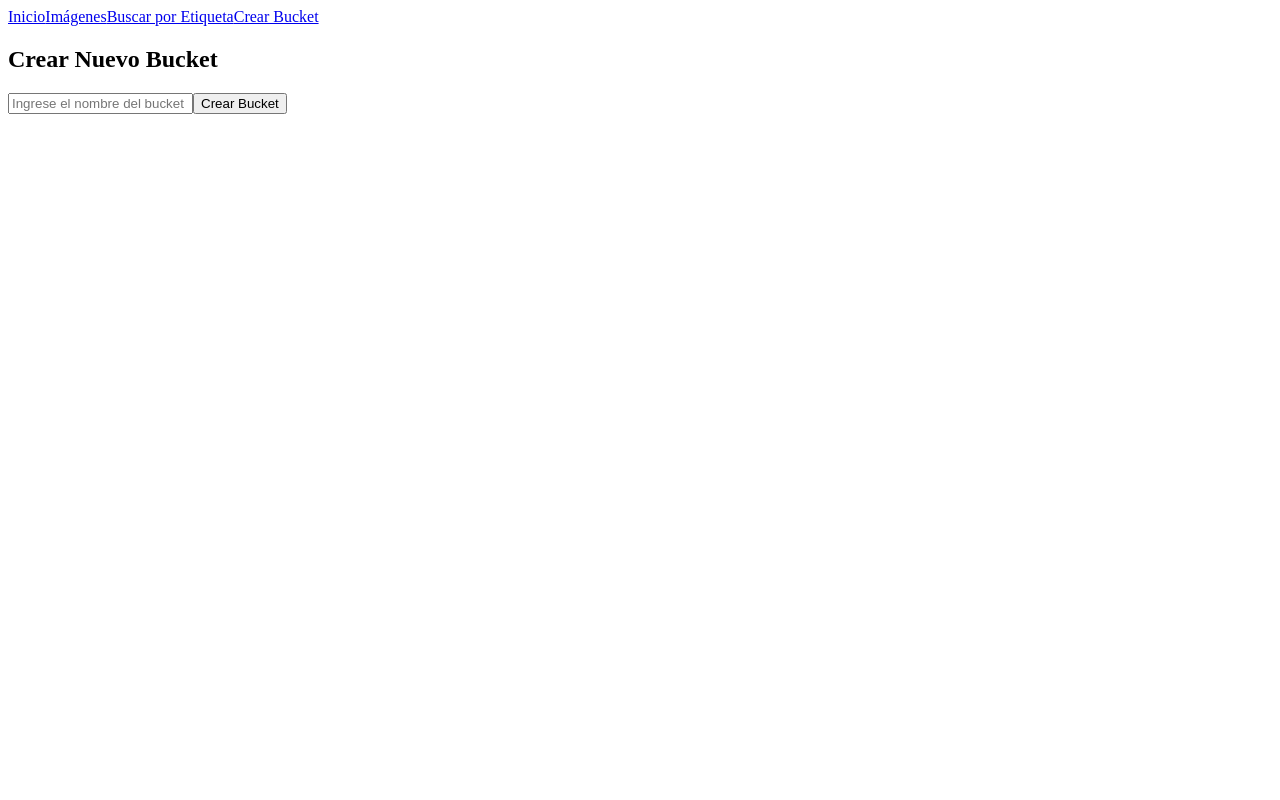
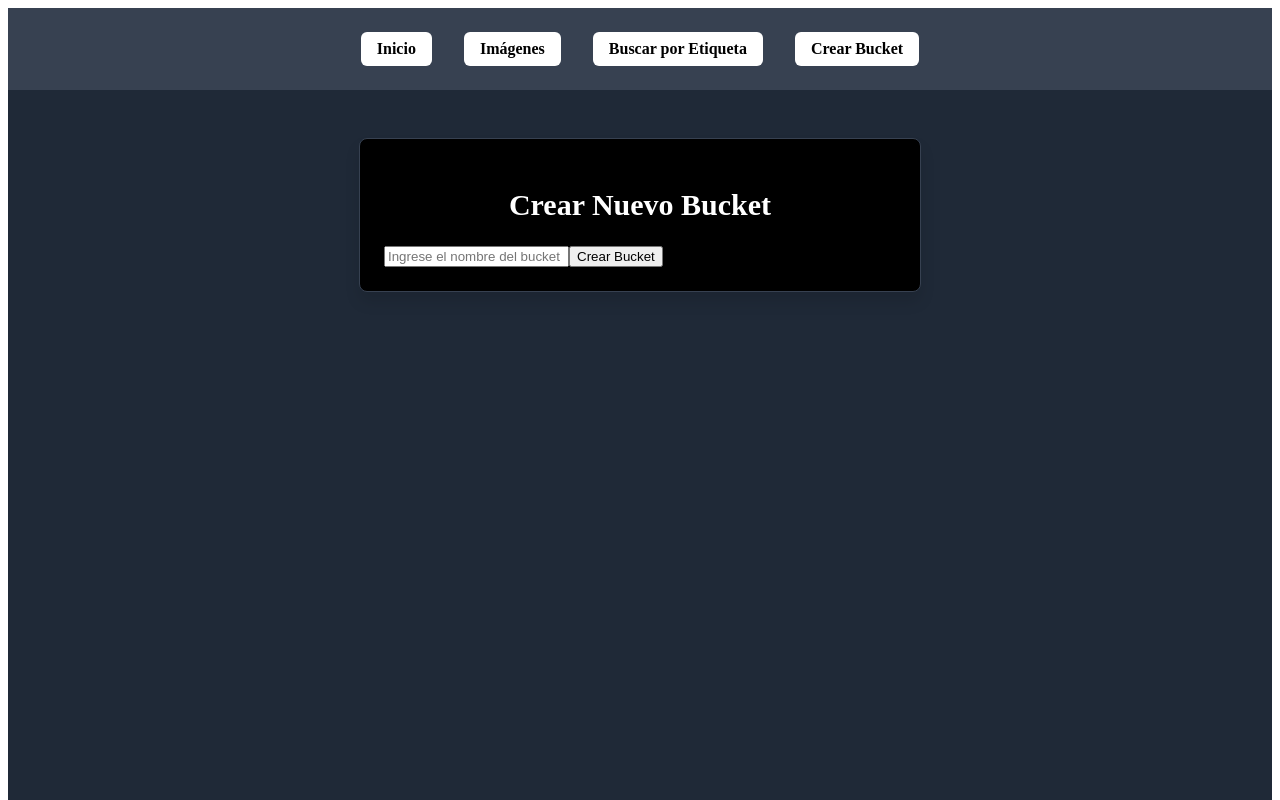
Before and after one commit to Luisen1/TestFrontStorage, a React (Vite) app: page /create-bucket in a window 1280 px wide. Shown: the top 800 px of the page. Built offline with nearby package versions, Linux system fonts and the light colour scheme.

Commit message:
implementation of styles pages

```diff
--- a/src/App.tsx
+++ b/src/App.tsx
@@ -1,24 +1,27 @@
+import './index.css';       // Estilos de Tailwind
+import './AppCustom.css';
 import React from 'react';
 import { BrowserRouter, Routes, Route, Link } from 'react-router-dom';
 import ImagesPage from './ImagesPage';
 import ImageSearchByLabel from './ImageSearchByLabel';
 import CreateBucket from './CreateBucket';
 
+
 const Home: React.FC = () => (
   <div className="p-4 text-center">
-    <h1 className="text-4xl font-bold mb-4">Bienvenido a TestFrontStorage</h1>
-    <p>Utiliza la navegación para acceder a las funcionalidades.</p>
+    <h1 className="text-4xl font-bold mb-4 text-white">Bienvenidos</h1>
   </div>
 );
 
 const App: React.FC = () => {
   return (
     <BrowserRouter>
-      <nav className="bg-gray-200 p-4 flex justify-center gap-4">
-        <Link to="/" className="text-blue-600 hover:underline">Inicio</Link>
-        <Link to="/images" className="text-blue-600 hover:underline">Imágenes</Link>
-        <Link to="/search" className="text-blue-600 hover:underline">Buscar por Etiqueta</Link>
-        <Link to="/create-bucket" className="text-blue-600 hover:underline">Crear Bucket</Link>
+      <div className="min-h-screen bg-gray-800">
+        <nav className="bg-gray-700 p-4 flex justify-center gap-4">
+          <Link to="/" className="text-white hover:underline">Inicio</Link>
+          <Link to="/images" className="text-white hover:underline">Imágenes</Link>
+          <Link to="/search" className="text-white hover:underline">Buscar por Etiqueta</Link>
+          <Link to="/create-bucket" className="text-white hover:underline">Crear Bucket</Link>
         </nav>
         <Routes>
           <Route path="/" element={<Home />} />
@@ -26,6 +29,7 @@ const App: React.FC = () => {
           <Route path="/search" element={<ImageSearchByLabel />} />
           <Route path="/create-bucket" element={<CreateBucket />} />
         </Routes>
+      </div>
     </BrowserRouter>
   );
 };
--- /dev/null
+++ b/src/AppCustom.css
@@ -0,0 +1,36 @@
+/* AppCustom.css */
+
+/* Aseguramos que el contenedor general mantenga el fondo oscuro deseado */
+.min-h-screen.bg-gray-800 {
+    min-height: 120vh !important; /* Aumentamos la altura mínima */
+    background-color: #1f2937 !important;
+  }
+
+  /* Ajustamos la barra de navegación (nav) */
+  nav.bg-gray-700 {
+    background-color: #374151 !important;
+    padding: 1.5rem !important; /* Un poco más de padding para darle elegancia */
+    display: flex;
+    justify-content: center;
+    gap: 2rem !important; /* Aumenta la separación entre los enlaces */
+  }
+
+  /* Estilos para los enlaces dentro del nav */
+  nav.bg-gray-700 a {
+    background-color: #ffffff !important; /* Fondo blanco */
+    color: #000000 !important;            /* Texto negro */
+    padding: 0.5rem 1rem !important;       /* Espaciado interno */
+    border-radius: 0.375rem !important;     /* Bordes redondeados */
+    font-weight: 600 !important;           /* Seminegrita */
+    text-decoration: none !important;      /* Quitar subrayado */
+    transition: background-color 0.2s ease-in-out !important;
+  }
+
+  /* Efecto hover: cambia a un gris muy claro */
+  nav.bg-gray-700 a:hover {
+    background-color: #f0f0f0 !important;
+  }
+  .p-4.text-center h1 {
+    color: #ffffff !important;
+    text-align: center !important; /* Se asegura de que el texto esté centrado */
+  }
--- /dev/null
+++ b/src/CreateBucket.css
@@ -0,0 +1,33 @@
+/* CreateBucket.css */
+
+/* Contenedor general que centra el contenido horizontalmente y lo alinea en la parte superior */
+.create-bucket-container {
+    display: flex;
+    justify-content: center;
+    align-items: flex-start; /* Alinea en la parte superior */
+    min-height: 100vh;
+    background-color: #1f2937; /* Gris oscuro, similar a bg-gray-800 */
+    margin: 0;
+    padding: 2rem 0; /* Espacio superior e inferior */
+}
+
+/* Contenedor del recuadro (la caja del bucket) */
+.create-bucket-box {
+    background-color: #000; /* Fondo negro */
+    border: 1px solid #374151; /* Borde gris (equivalente a border-gray-700) */
+    border-radius: 0.5rem; /* rounded-lg */
+    box-shadow: 0 10px 15px rgba(0, 0, 0, 0.1); /* Sombra similar a shadow-lg */
+    padding: 1.5rem; /* p-6 */
+    max-width: 32rem; /* max-w-lg */
+    width: 100%;
+    margin: 1rem;
+}
+
+/* Título principal */
+.create-bucket-box h2 {
+    color: #fff; /* Títulos en blanco */
+    text-align: center;
+    font-size: 1.875rem; /* Aproximadamente 3xl */
+    font-weight: bold;
+    margin-bottom: 1.5rem;
+}
--- a/src/CreateBucket.tsx
+++ b/src/CreateBucket.tsx
@@ -1,4 +1,5 @@
 import React, { useState } from 'react';
+import './CreateBucket.css';
 
 const CreateBucket: React.FC = () => {
   const [bucketName, setBucketName] = useState('');
@@ -7,33 +8,29 @@ const CreateBucket: React.FC = () => {
   const [errorMessage, setErrorMessage] = useState<string | null>(null);
 
   const handleCreateBucket = async () => {
-    // Evita enviar petición si el nombre está vacío
     if (!bucketName.trim()) return;
-
     setLoading(true);
     setSuccessMessage(null);
     setErrorMessage(null);
 
     try {
-      // Petición POST al endpoint
       const response = await fetch('http://localhost:3030/api/bucket/create', {
         method: 'POST',
         headers: {
-          'Content-Type': 'application/json'
+          'Content-Type': 'application/json',
         },
-        body: JSON.stringify({ name: bucketName })
+        body: JSON.stringify({ name: bucketName }),
       });
 
       if (!response.ok) {
         throw new Error('Error al crear el bucket');
       }
 
-      // Si llega aquí, el bucket se creó correctamente
       const data = await response.json();
       console.log('Respuesta al crear bucket:', data);
 
       setSuccessMessage('¡Bucket creado con éxito!');
-      setBucketName(''); // Limpia el input
+      setBucketName('');
     } catch (error: any) {
       setErrorMessage(error.message || 'Error desconocido');
     } finally {
@@ -42,30 +39,36 @@ const CreateBucket: React.FC = () => {
   };
 
   return (
-    <div className="p-4 max-w-md mx-auto">
-      <h2 className="text-2xl font-bold mb-4 text-center">Crear Nuevo Bucket</h2>
+    <div className="create-bucket-container">
+      <div className="create-bucket-box">
+        <h2>Crear Nuevo Bucket</h2>
         <div className="flex flex-col space-y-4">
           <input
             type="text"
             value={bucketName}
             onChange={(e) => setBucketName(e.target.value)}
             placeholder="Ingrese el nombre del bucket"
-          className="border border-gray-300 p-2 rounded"
+            className="border border-gray-500 p-3 rounded-lg focus:outline-none focus:ring-2 focus:ring-green-500 bg-gray-800 text-white placeholder-gray-400"
           />
           <button
             onClick={handleCreateBucket}
             disabled={loading}
-          className="bg-green-500 text-white py-2 px-4 rounded hover:bg-green-600 disabled:opacity-50"
+            className="bg-green-500 text-white py-3 px-6 rounded-lg font-semibold hover:bg-green-600 disabled:opacity-50 transition-all"
           >
             {loading ? 'Creando...' : 'Crear Bucket'}
           </button>
 
           {successMessage && (
-          <p className="text-green-600 text-center">{successMessage}</p>
+            <p className="text-green-400 text-center font-medium">
+              {successMessage}
+            </p>
           )}
           {errorMessage && (
-          <p className="text-red-600 text-center">{errorMessage}</p>
+            <p className="text-red-400 text-center font-medium">
+              {errorMessage}
+            </p>
           )}
+        </div>
       </div>
     </div>
   );
--- /dev/null
+++ b/src/ImageSearchByLabel.css
@@ -0,0 +1,29 @@
+/* ImageSearchByLabel.css */
+
+/* Contenedor general con fondo gris oscuro, con padding para separar el contenido de la parte superior */
+.image-search-container {
+    background-color: #1f2937; /* bg-gray-800 */
+    min-height: 100vh;
+    padding: 2rem 1rem; /* separación superior e inferior */
+  }
+
+  /* Caja que contiene el formulario y los resultados, centrada horizontalmente */
+  .image-search-box {
+    background-color: #000; /* Fondo negro */
+    border: 1px solid #374151; /* Borde gris */
+    border-radius: 0.5rem; /* rounded-lg */
+    box-shadow: 0 10px 15px rgba(0, 0, 0, 0.1); /* Sombra */
+    padding: 1.5rem; /* p-6 */
+    max-width: 80%;
+    margin: 0 auto; /* Centrado horizontal */
+  }
+
+  /* Títulos en blanco */
+  .image-search-box h2 {
+    color: #ffffff;
+  }
+
+  /* Los párrafos dentro de la caja, en blanco por defecto */
+  .image-search-box p {
+    color: #ffffff;
+  }
--- a/src/ImageSearchByLabel.tsx
+++ b/src/ImageSearchByLabel.tsx
@@ -1,12 +1,12 @@
+// src/ImageSearchByLabel.tsx
 import React, { useState } from 'react';
+import './ImageSearchByLabel.css';
 
 interface ServerImage {
   id: number;
   url: string;
   size: number;
   file_name: string;
-  // labels?: Label[];
-  // bucket?: Bucket;
 }
 
 const ImageSearchByLabel: React.FC = () => {
@@ -20,15 +20,14 @@ const ImageSearchByLabel: React.FC = () => {
     setLoading(true);
     setError(null);
     try {
-      const response = await fetch(`http://localhost:3030/api/images/by-label?tag=${encodeURIComponent(searchTag)}`, {
-        method: 'GET'
-      });
+      const response = await fetch(
+        `http://localhost:3030/api/images/by-label?tag=${encodeURIComponent(searchTag)}`
+      );
       if (!response.ok) {
         throw new Error('Error en la búsqueda');
       }
       const data = await response.json();
-      // El endpoint regresa { success: true, data: [...] }
-      setResults(data.data); // <--- Aquí el cambio: usar data.data en lugar de data.data.images
+      setResults(data.data);
     } catch (err: any) {
       setError(err.message || 'Error desconocido');
     } finally {
@@ -37,7 +36,8 @@ const ImageSearchByLabel: React.FC = () => {
   };
 
   return (
-    <div className="p-4 max-w-4xl mx-auto">
+    <div className="image-search-container">
+      <div className="image-search-box">
         <h2 className="text-2xl font-bold mb-4 text-center">Buscar Imágenes por Etiqueta</h2>
         <div className="flex items-center mb-4">
           <input
@@ -75,6 +75,7 @@ const ImageSearchByLabel: React.FC = () => {
           </div>
         )}
       </div>
+    </div>
   );
 };
 
--- /dev/null
+++ b/src/ImagesPage.css
@@ -0,0 +1,21 @@
+/* ImagesPage.css */
+
+/* Contenedor general: fondo gris oscuro, ocupa al menos el alto de la pantalla y con padding en la parte superior */
+.images-page-container {
+    background-color: #1f2937; /* Gris oscuro similar a bg-gray-800 */
+    min-height: 100vh;
+    padding: 2rem 1rem;
+  }
+
+  /* Caja que centra el contenido horizontalmente y le da un ancho máximo */
+  .images-page-box {
+    max-width: 1200px;
+    margin: 0 auto;
+  }
+
+  /* Título de la página en blanco y centrado */
+  .images-page-title {
+    color: #ffffff;
+    text-align: center;
+    margin: 1rem 0;
+  }
--- a/src/ImagesPage.tsx
+++ b/src/ImagesPage.tsx
@@ -1,11 +1,16 @@
 import React from 'react';
 import ImageUploader from './components/ImageUploader';
+import './ImagesPage.css';
 
 const ImagesPage: React.FC = () => {
   return (
-    <div>
-      <h1 className="text-3xl font-bold text-center my-4">Galería de Imágenes</h1>
-      <ImageUploader />
+    <div className="images-page-container">
+      <div className="images-page-box">
+        <h1 className="images-page-title text-3xl font-bold my-4">
+          Galería de Imágenes
+        </h1>
+        <ImageUploader />
+      </div>
     </div>
   );
 };
--- a/src/index.html
+++ b/src/index.html
@@ -4,7 +4,7 @@
   <head>
     <meta charset="UTF-8" />
     <meta name="viewport" content="width=device-width, initial-scale=1.0"/>
-    <title>TestFrontStorage</title>
+    <title>TestFrzontStorage</title>
   </head>
   <body>
     <div id="root"></div>
```
Also changed, not shown: src/components/ImageUploader.tsx (+47 -130 lines), 5 other files (tests, documents, lock files or other folders). Lines whose indentation alone changed are shown as unchanged.
